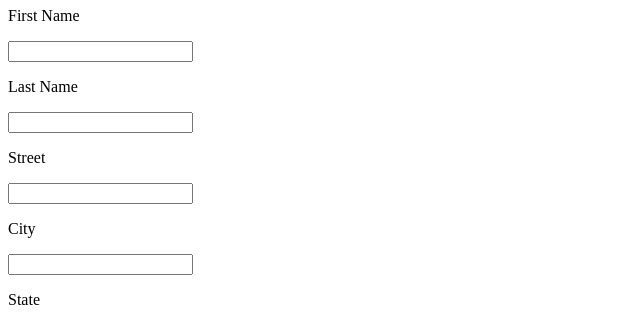
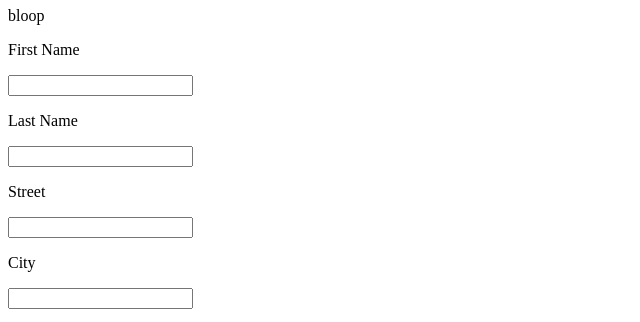
Before and after one commit to evanhickman/15-contact-manager, a website with bundled scripts: page public/index.html in a window 1280 px wide. Shown: the part 73-395 px from the top of the page, without its empty margins (0-640 px from the left). Built offline with nearby package versions, Linux system fonts and the light colour scheme; files whose address does not match are found by name.

Commit message:
begin actions.js

```diff
--- a/public/index.html
+++ b/public/index.html
@@ -15,6 +15,7 @@
         <form class="contact-form">
           <div class="contact-form__top">
             <h1 class="contact-form__title">New Contact</h1>
+            <span>bloop</span>
             <div class="control">
               <p class="contact-form__heading">First Name</p>
               <input type="text" class="input contact-form__firstname">
```
